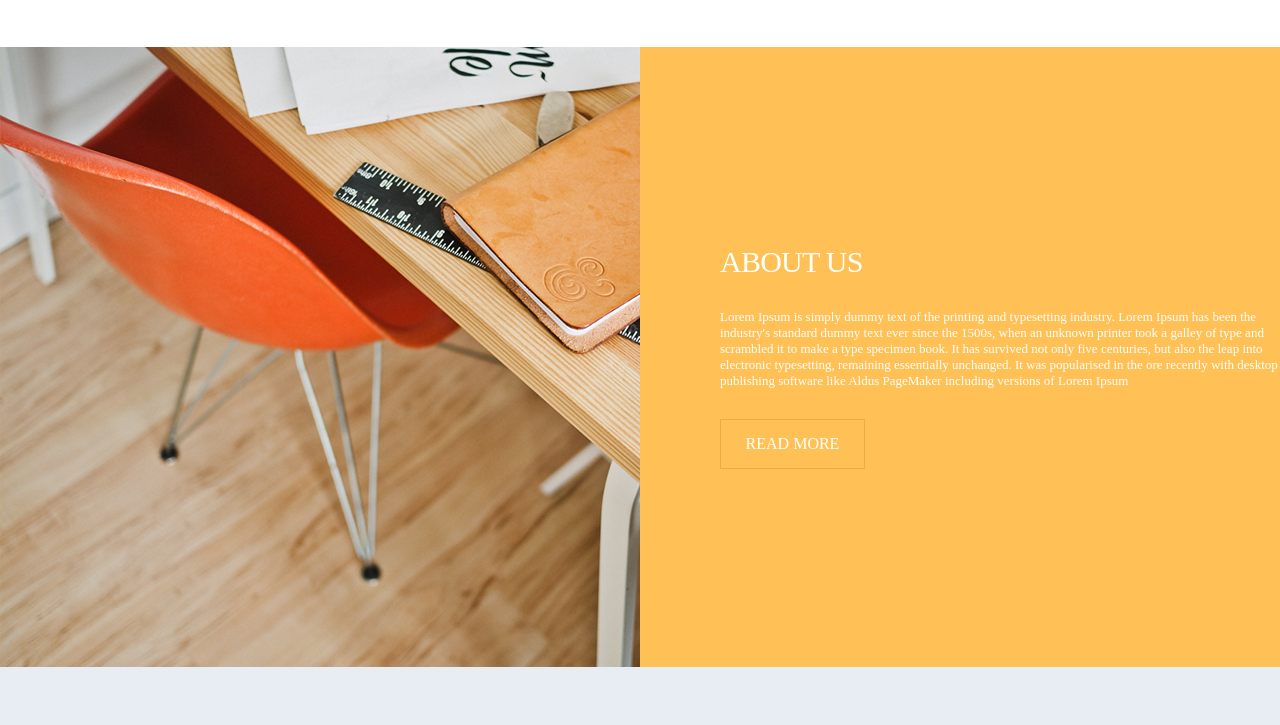
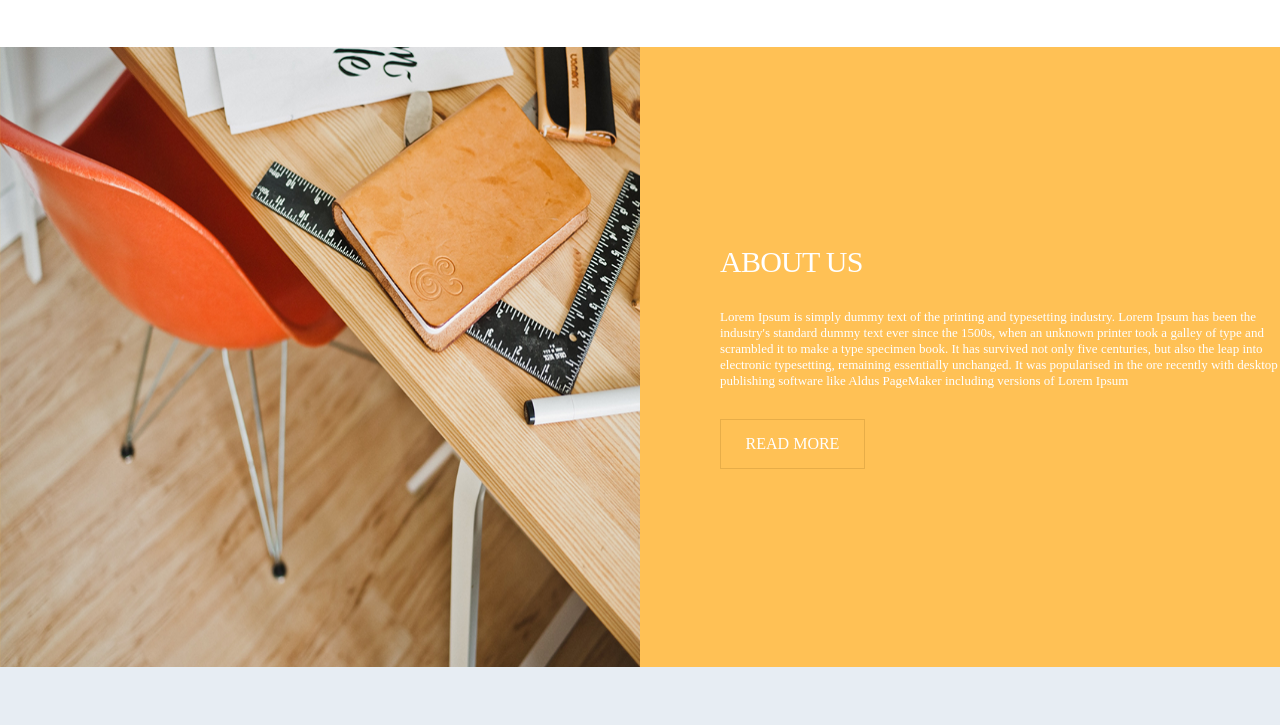
Before and after one commit to web-vadim/web-vadim.github.io, a plain HTML site: page business/index.html in a window 1280 px wide. Shown: the part 1675-2400 px from the top of the page. Drawn offline with Linux system fonts and the light colour scheme.

Commit message:
remark commit

```diff
--- a/business/css/styles.css
+++ b/business/css/styles.css
@@ -5,6 +5,10 @@
 	list-style: none;
 	outline: none;
 	text-decoration: none;
+}
+html {
+	width: 100%;
+	max-width: 1700px;
 }
 .header {
 	width: 100%;
@@ -20,6 +24,7 @@
 .header > .logo {
 	width: 10%;
 	margin-left: 100px;
+	text-align: center;
 }
 .header > .header-right {
 	width: 90%;
@@ -162,8 +167,7 @@
 }
 
 .block2-left > .content1 > .content1-left {
-		text-align: center;
-
+	text-align: center;
 	width: 20%;
 	height: 100%;
 	float: left;
@@ -255,8 +259,6 @@
 	float: left;
 }
 
-
-
 .righttext1 {
 	font-size: 16px;
 	font-weight: 700;
@@ -270,6 +272,7 @@
 }
 
 /*Next style of block 3*/
+
 .block3 {
 	width: 100%;
 	height: 620px;
@@ -280,7 +283,8 @@
 	height: 100%;
 	float: left;
 	background: #ffc155 url(../images/Layer_27.png) no-repeat;
-}
+	background-size: 100% 100%;
+	}
 .block3-right {
 	width: 50%;
 	height: 100%;
--- a/business/index.html
+++ b/business/index.html
@@ -4,6 +4,7 @@
 	<meta charset="UTF-8">
 	<title>Business</title>
 	<link rel="stylesheet" href="css/styles.css">
+	<meta name="viewport" content="width=device-width">
 </head>
 <body>
 	<div class="header">
```
